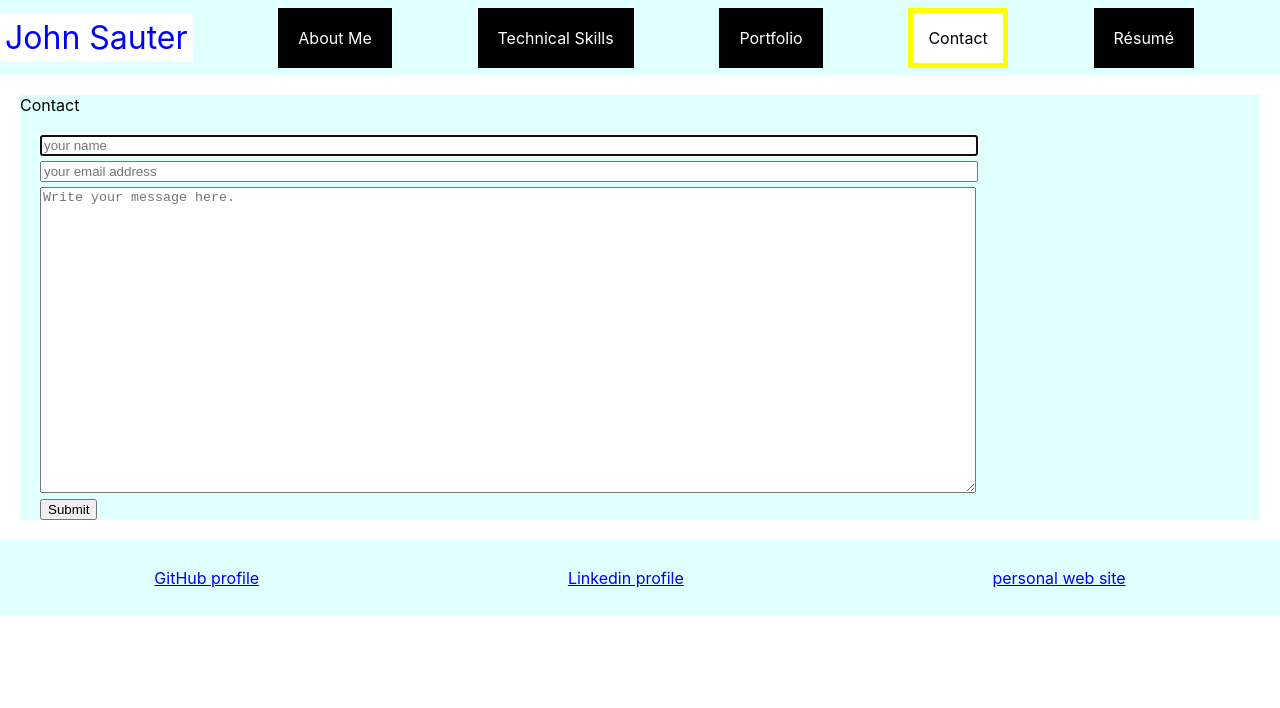
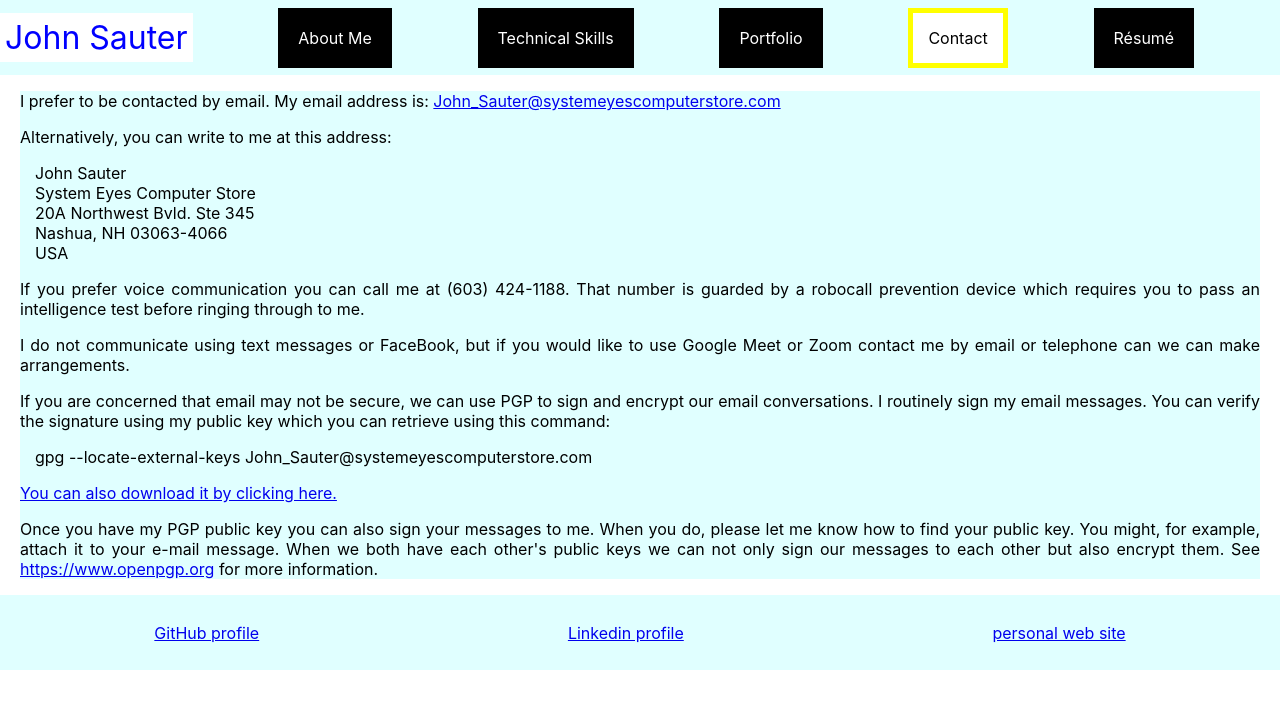
Before and after one commit to JohnSauter/UNH_Bootcamp-20-React_Portfolio, a React (Create React App) app: page / in a window 1280 px wide. Both pictures are taken after a click on the element "Contact". Shown: the top 708 px of the page. Built offline with nearby package versions, Linux system fonts and the light colour scheme.

Commit message:
rewrite the contact page

```diff
--- a/src/component/Content.css
+++ b/src/component/Content.css
@@ -32,3 +32,21 @@
   text-align: justify;
   margin-right: auto;
 }
+
+/* The contact container has several paragraphs,
+ * some indented with required line breaks.  */
+
+ .contact_container {
+  background: lightcyan;
+  margin-top: 10px;
+  margin-bottom: 10px;
+  margin-left: 20px;
+  margin-right: 20px;
+ }
+
+.text_pre {
+  text-align: justify;
+  margin-right: auto;
+  white-space: pre-line;
+  margin-left: 15px;
+}
--- a/src/component/Content.js
+++ b/src/component/Content.js
@@ -1,7 +1,9 @@
 /* The content part of the page  */
 import "./Content.css";
 
+/* The contact form is not used.
 import ContactForm from "./ContactForm.js";
+ */
 import Portfolio from "./Portfolio.js";
 
 export default function Content(props) {
@@ -61,7 +63,8 @@ export default function Content(props) {
     return (
       <div className="content_container">
         <p className="text_2">
-          <a href="./assets/documents/Résumé.pdf" target="_blank">
+          <a href="./assets/documents/Résumé.pdf"
+            target="_blank" rel="noreferrer">
             You can download my résumé by clicking here.
           </a>
         </p>
@@ -81,10 +84,74 @@ export default function Content(props) {
   }
 
   if (props.section_name === "Contact") {
+    /* The contact form is fake, as required by the assignment.
+     * Replace it by some text.
     return (
       <div className="contact_form_container">
         <ContactForm />
       </div>
+    );
+    */
+    return (
+      <div className="contact_container">
+        <p className="text_2">
+          I prefer to be contacted by email.
+          My email address is: {" "}
+          <a href="mailto:John_Sauter@systemeyescomputerstore.com">
+            John_Sauter@systemeyescomputerstore.com</a>
+        </p>
+        <p className="text_2">
+          Alternatively, you can write to me at this address:
+        </p>
+        <p className="text_pre">
+          John Sauter<br />
+          System Eyes Computer Store<br />
+          20A Northwest Bvld.  Ste 345<br />
+          Nashua, NH  03063-4066<br />
+          USA</p>
+
+        <p className="text_2">
+          If you prefer voice communication
+          you can call me at (603) 424-1188.
+          That number is guarded by a robocall prevention device
+          which requires you to pass an intelligence test
+          before ringing through to me.
+        </p>
+        <p className="text_2">
+          I do not communicate using text messages or FaceBook,
+          but if you would like to use Google Meet or Zoom
+          contact me by email or telephone can we can make
+          arrangements.
+        </p>
+        <p className="text_2">
+          If you are concerned that email may not be secure,
+          we can use PGP to sign and encrypt our email
+          conversations.  I routinely sign my email messages.
+          You can verify the signature using my public key
+          which you can retrieve using this command:
+        </p>
+        <p className="text_pre">
+          gpg --locate-external-keys John_Sauter@systemeyescomputerstore.com
+        </p>
+        <p className="text_2">
+          <a href="./assets/documents/John_Sauter_public_key.asc"
+            target="_blank">
+            You can also download it by clicking here.
+          </a>
+        </p>
+        <p className="text_2">
+          Once you have my PGP public key
+          you can also sign your messages to me.
+          When you do, please let me know how to find your public key.
+          You might, for example, attach it to your e-mail message.
+          When we both have each other's public keys we can not only
+          sign our messages to each other but also encrypt them.
+          See <a href="https://www.openpgp.org/"
+            target="_blank" rel="noreferrer">
+            https://www.openpgp.org</a> for more information.
+        </p>
+
+      </div >
     );
   }
 
```
Also changed, not shown: 1 other file (tests, documents, lock files or other folders).
